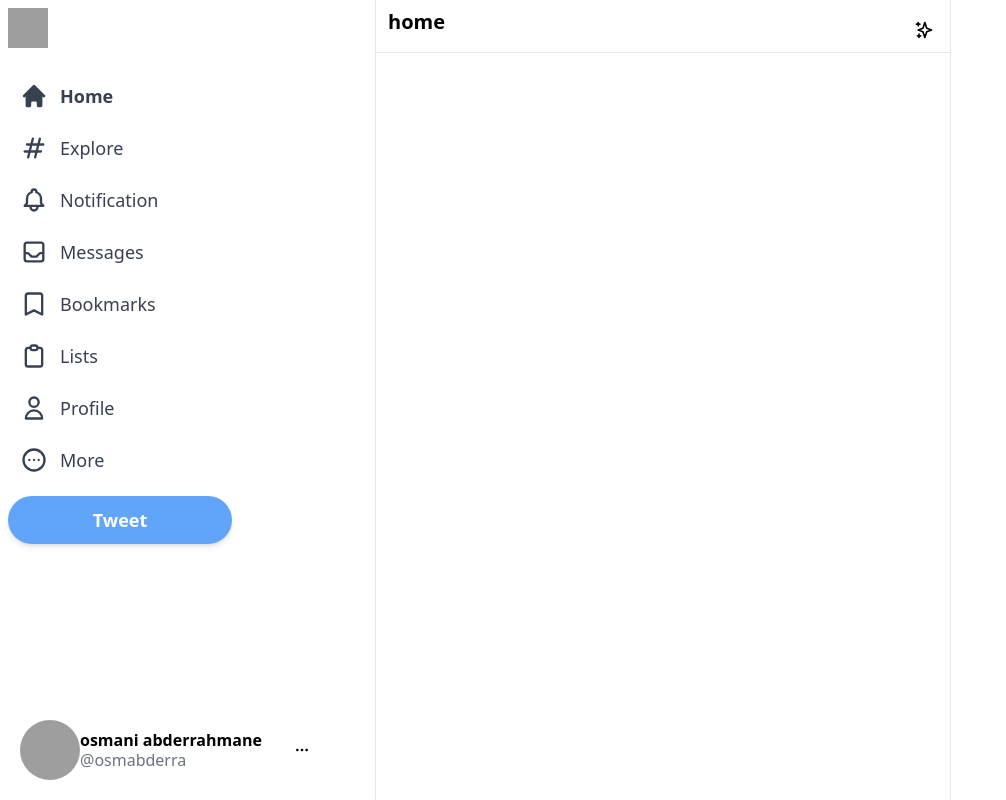
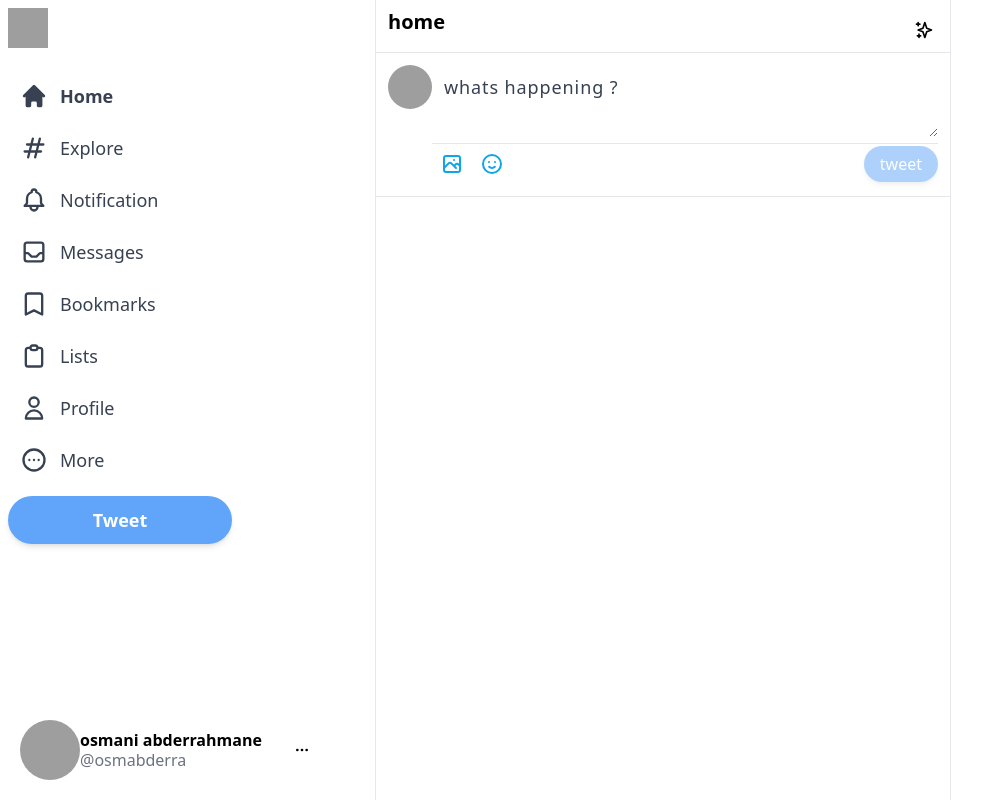
Before and after one commit to abderrahmaneosmani/twitter, a Next.js app: page / in a window 1280 px wide. Shown: the whole page, without its empty margins (0-1006 px from the left). Built offline with nearby package versions, Linux system fonts and the light colour scheme; grey boxes are pictures that could not be loaded.

Commit message:
add the input

```diff
--- a/components/Feed.jsx
+++ b/components/Feed.jsx
@@ -1,5 +1,6 @@
 import { SparklesIcon } from "@heroicons/react/outline";
 import React from "react";
+import Input from "./Input";
 
 function Feed() {
   return (
@@ -10,6 +11,7 @@ function Feed() {
           <SparklesIcon className="h-5" />
         </div>
       </div>
+      <Input />
     </div>
   );
 }
--- /dev/null
+++ b/components/Input.jsx
@@ -0,0 +1,38 @@
+import { EmojiHappyIcon, PhotographIcon } from "@heroicons/react/outline";
+import Image from "next/image";
+import React from "react";
+
+function Input() {
+  return (
+    <div className="flex border-b border-gray-200 space-x3 p-3">
+      <img
+        src="https://images.unsplash.com/file-1656361016116-55e06cbfced9image"
+        className="h-11 w-11 rounded-full"
+      />
+      <div className="w-full divide-y divide-gray-200">
+        <div className="">
+          <textarea
+            className="w-full border-none focus:ring-0 text-lg placeholder-gray-700 tracking-wider min-h-[50px] text-gray-700"
+            rows="2"
+            placeholder="whats happening ?"
+          ></textarea>
+        </div>
+        <div className="flex items-center justify-between">
+          <div className="flex">
+            <PhotographIcon className="h-10 w-10 hoverEffect p-2 text-sky-500" />
+            <EmojiHappyIcon className="h-10 w-10 hoverEffect p-2 text-sky-500" />
+          </div>
+
+          <button
+            disabled
+            className="bg-blue-400 text-white py-1.5 rounded-full font-b old shadow-md px-4 disabled:opacity-50 hover:brightness-90"
+          >
+            tweet
+          </button>
+        </div>
+      </div>
+    </div>
+  );
+}
+
+export default Input;
--- a/package.json
+++ b/package.json
@@ -15,6 +15,7 @@
     "react-dom": "18.2.0"
   },
   "devDependencies": {
+    "@tailwindcss/forms": "^0.5.2",
     "autoprefixer": "^10.4.8",
     "eslint": "8.21.0",
     "eslint-config-next": "12.2.4",
--- a/tailwind.config.js
+++ b/tailwind.config.js
@@ -7,5 +7,5 @@ module.exports = {
   theme: {
     extend: {},
   },
-  plugins: [],
+  plugins: [require("@tailwindcss/forms")],
 };
```
Also changed, not shown: 1 other file (tests, documents, lock files or other folders).
